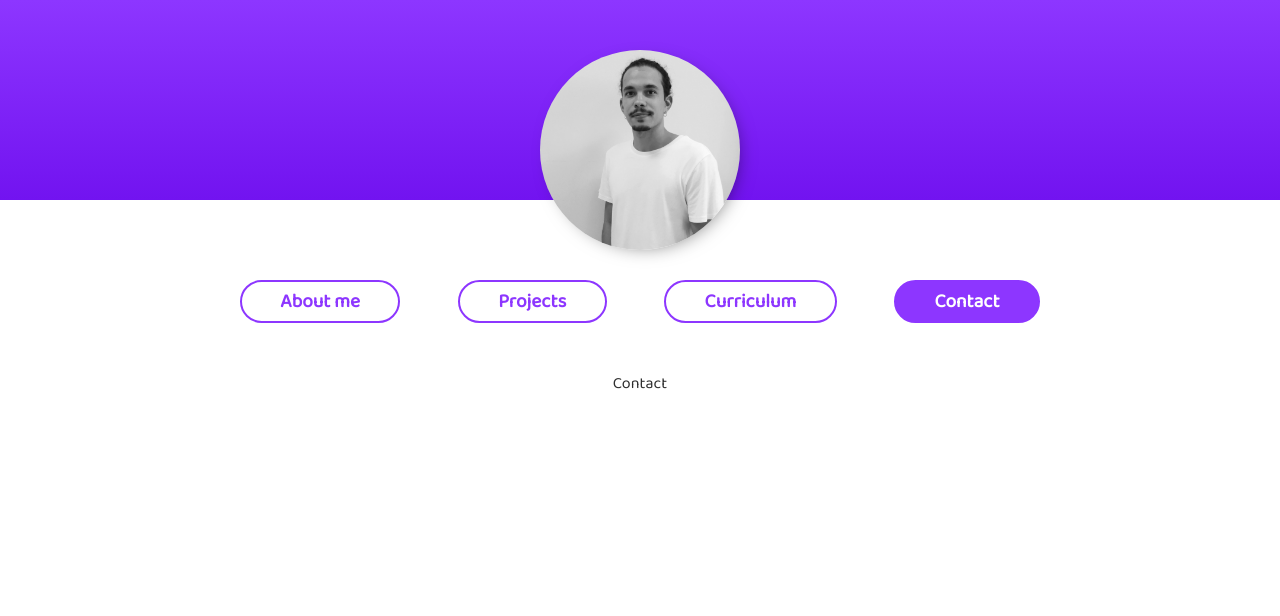
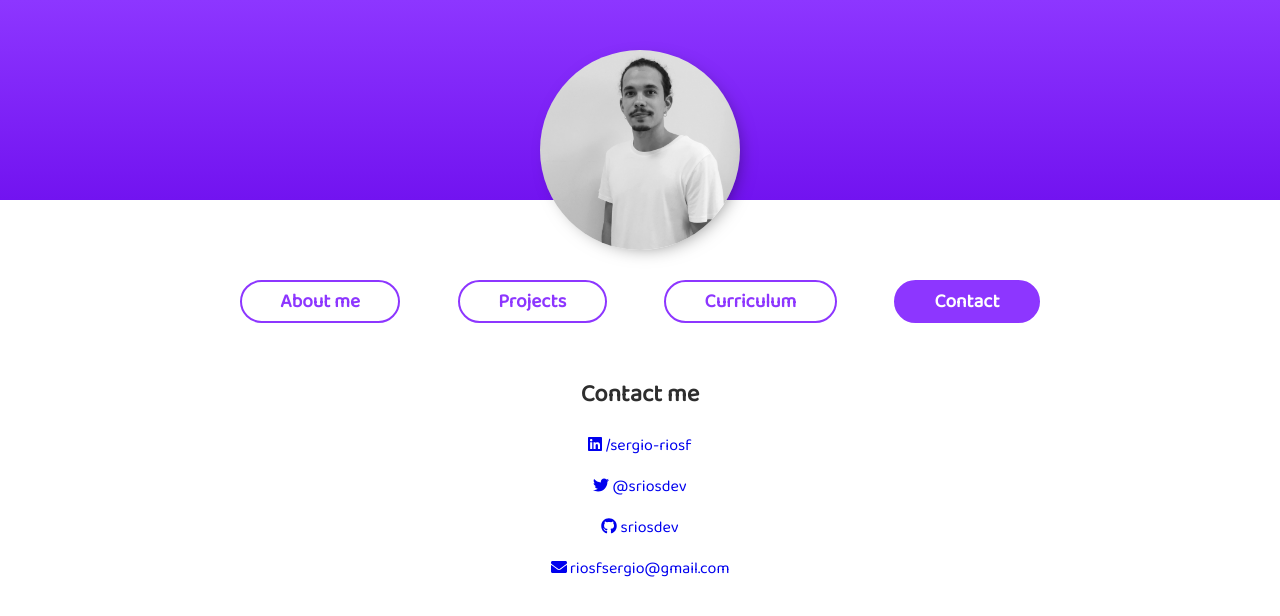
Before and after one commit to sriosdev/portfolio-old, a Vue app: page /contact in a window 1280 px wide. Shown: the top 616 px of the page. Built offline with nearby package versions, Linux system fonts and the light colour scheme.

Commit message:
View contact

```diff
--- a/package.json
+++ b/package.json
@@ -15,6 +15,7 @@
     "vue-router": "^3.1.6"
   },
   "devDependencies": {
+    "@fortawesome/fontawesome-free": "^5.13.0",
     "@vue/cli-plugin-babel": "~4.2.0",
     "@vue/cli-plugin-eslint": "~4.2.0",
     "@vue/cli-service": "~4.2.0",
--- a/src/main.js
+++ b/src/main.js
@@ -1,6 +1,8 @@
 import Vue from 'vue'
 import App from './App.vue'
 import router from './router'
+import '@fortawesome/fontawesome-free/css/all.css'
+import '@fortawesome/fontawesome-free/js/all.js'
 
 Vue.config.productionTip = false
 
--- a/src/views/Contact.vue
+++ b/src/views/Contact.vue
@@ -1,5 +1,11 @@
 <template>
-  <p>Contact</p>
+  <div>
+    <h2>Contact me</h2>
+    <p><a href="https://www.linkedin.com/in/sergio-riosf/"><i class="fab fa-linkedin"></i> /sergio-riosf</a></p>
+    <p><a href="https://twitter.com/sriosdev"><i class="fab fa-twitter"></i> @sriosdev</a></p>
+    <p><a href="https://github.com/sriosdev"><i class="fab fa-github"></i> sriosdev</a></p>
+    <p><a href="mailto:riosfsergio@gmail.com"><i class="fas fa-envelope"></i> riosfsergio@gmail.com</a></p>
+  </div>
 </template>
 
 <script>
@@ -8,6 +14,8 @@ export default {
 }
 </script>
 
-<style>
-
+<style lang="scss" scoped>
+a {
+  text-decoration: none;
+}
 </style>
```
Also changed, not shown: 1 other file (tests, documents, lock files or other folders).
